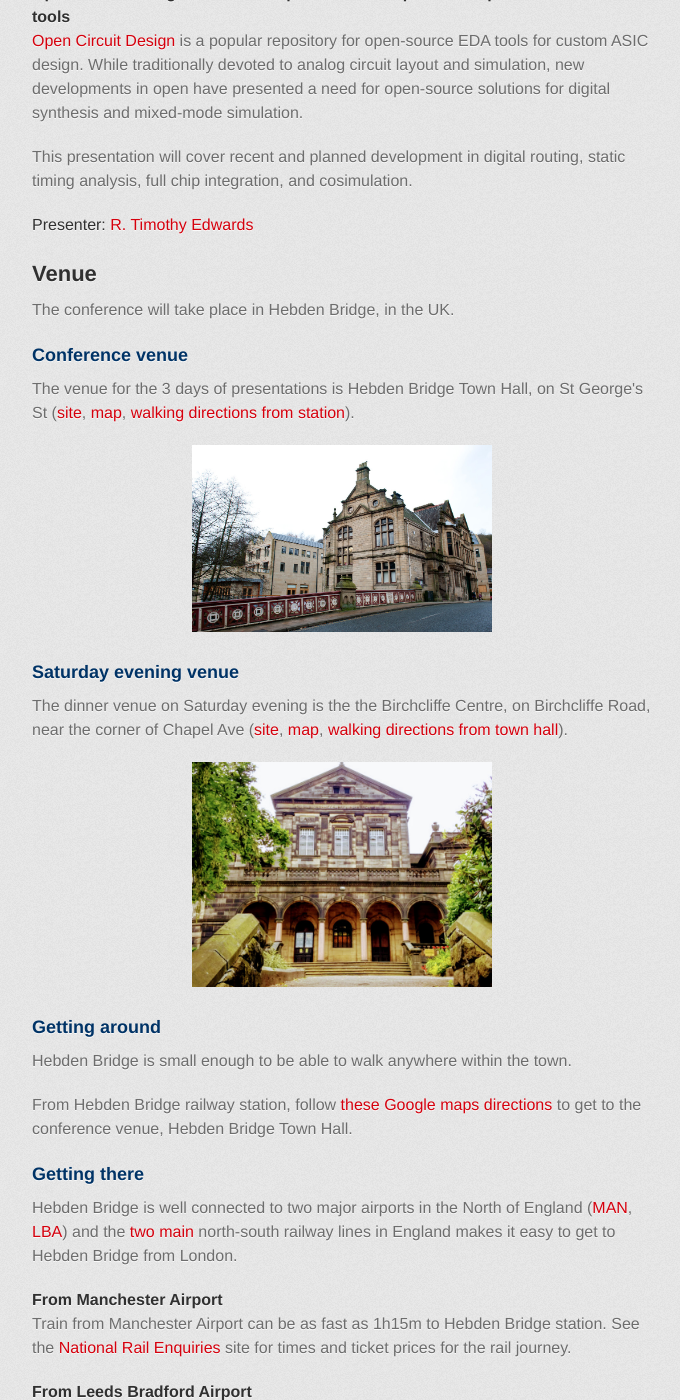
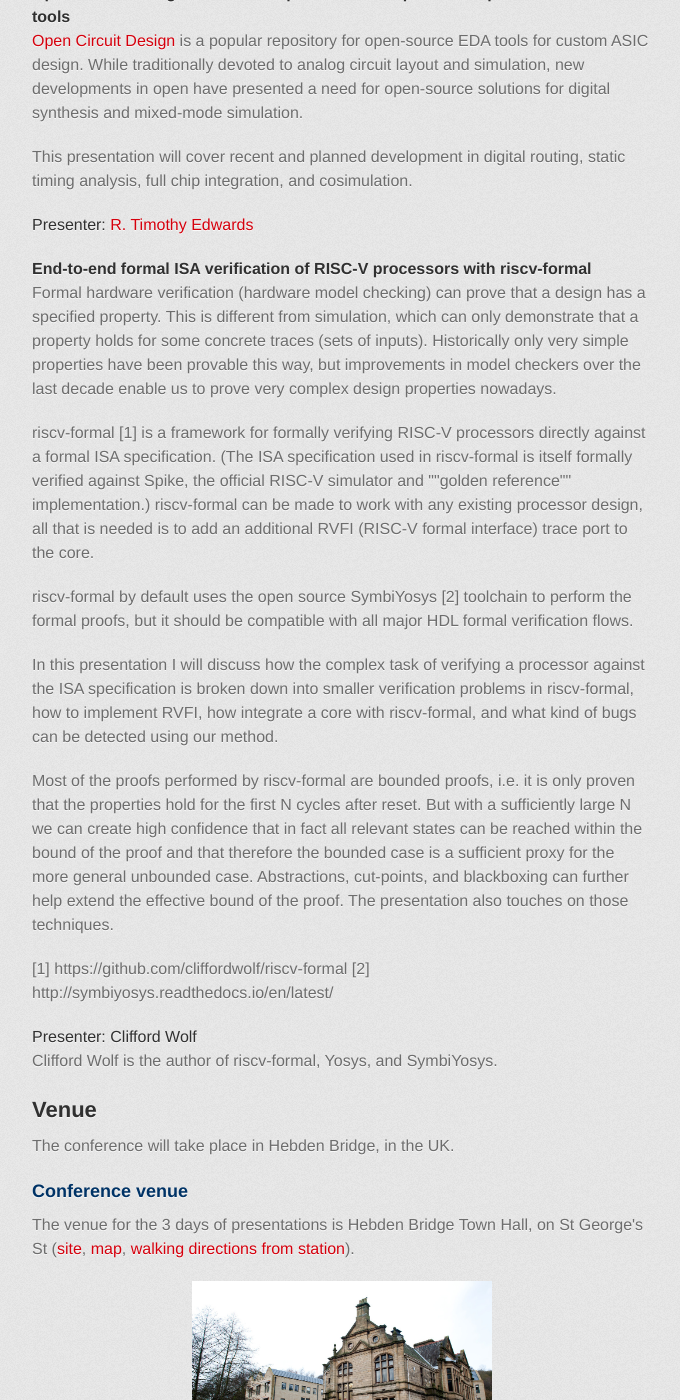
Before and after one commit to fossi-foundation/orconf, a Jekyll site: the page index.html, which Jekyll copies as it is, in a window 1280 px wide and 1400 px high, scrolled down 11226 px. Shown: the whole window, without its empty margins (298-978 px from the left). Built offline with Jekyll 4.4.1, drawn with Linux system fonts in a browser that asks for light colours; some web fonts are replaced.

Commit message:
Add riscv-formal talk

```diff
--- a/index.html
+++ b/index.html
@@ -835,6 +835,60 @@
           <p>
 	  </p>
 
+	  <h4>
+	    <a name="riscvformal" class="anchor" href="#riscvformal"><span class="octicon octicon-link"></span>
+            </a>End-to-end formal ISA verification of RISC-V processors with riscv-formal</h4>
+          <p>
+            Formal hardware verification (hardware model checking) can prove
+            that a design has a specified property. This is different from
+            simulation, which can only demonstrate that a property holds for
+            some concrete traces (sets of inputs). Historically only very
+            simple properties have been provable this way, but improvements in
+            model checkers over the last decade enable us to prove very
+            complex design properties nowadays.
+          </p>
+          <p>
+            riscv-formal [1] is a framework for formally verifying RISC-V
+            processors directly against a formal ISA specification. (The ISA
+            specification used in riscv-formal is itself formally verified
+            against Spike, the official RISC-V simulator and ""golden reference""
+            implementation.) riscv-formal can be made to work with any existing
+            processor design, all that is needed is to add an additional RVFI
+            (RISC-V formal interface) trace port to the core.
+          </p>
+          <p>
+            riscv-formal by default uses the open source SymbiYosys [2]
+            toolchain to perform the formal proofs, but it should be compatible
+            with all major HDL formal verification flows.
+          </p>
+          <p>
+            In this presentation I will discuss how the complex task of
+            verifying a processor against the ISA specification is broken down
+            into smaller verification problems in riscv-formal, how to implement
+            RVFI, how integrate a core with riscv-formal, and what kind of bugs
+            can be detected using our method.
+          </p>
+          <p>
+            Most of the proofs performed by riscv-formal are bounded proofs,
+            i.e. it is only proven that the properties hold for the first N
+            cycles after reset. But with a sufficiently large N we can create
+            high confidence that in fact all relevant states can be reached
+            within the bound of the proof and that therefore the bounded case
+            is a sufficient proxy for the more general unbounded case.
+            Abstractions, cut-points, and blackboxing can further help extend
+            the effective bound of the proof. The presentation also touches on
+            those techniques.
+          </p>
+          <p>
+            [1] https://github.com/cliffordwolf/riscv-formal
+            [2] http://symbiyosys.readthedocs.io/en/latest/
+          </p>
+          <h5>Presenter: <a name="clifford" class="anchor" href="#clifford"><span class="octicon octicon-link"></span>
+            </a>Clifford Wolf</h5>
+          <p>
+            Clifford Wolf is the author of riscv-formal, Yosys, and SymbiYosys.
+          </p>
+
 	  <!-- <h4> -->
 	  <!--   <a name="" class="anchor" href="#"><span class="octicon octicon-link"></span> -->
           <!--   </a>title</h4> -->
```
